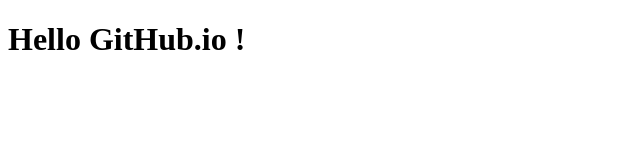
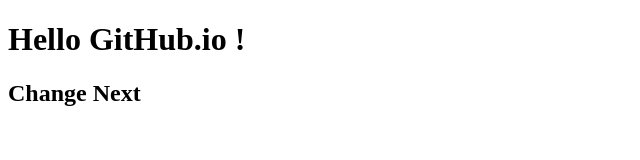
Before and after one commit to MOkumura-628/portfolio, a plain HTML site: page index.html in a window 1280 px wide. Shown: the whole page, without its empty margins (0-640 px from the left). Drawn offline with Linux system fonts and the light colour scheme.

Commit message:
text追加

```diff
--- a/index.html
+++ b/index.html
@@ -8,5 +8,6 @@
 </head>
 <body>
     <h1>Hello GitHub.io !</h1>
+    <h2 class="testText">Change Next</h2>
 </body>
 </html>
--- /dev/null
+++ b/style.css
@@ -0,0 +1,4 @@
+.testText {
+ font-size:12px;
+ color:red;
+}
```
